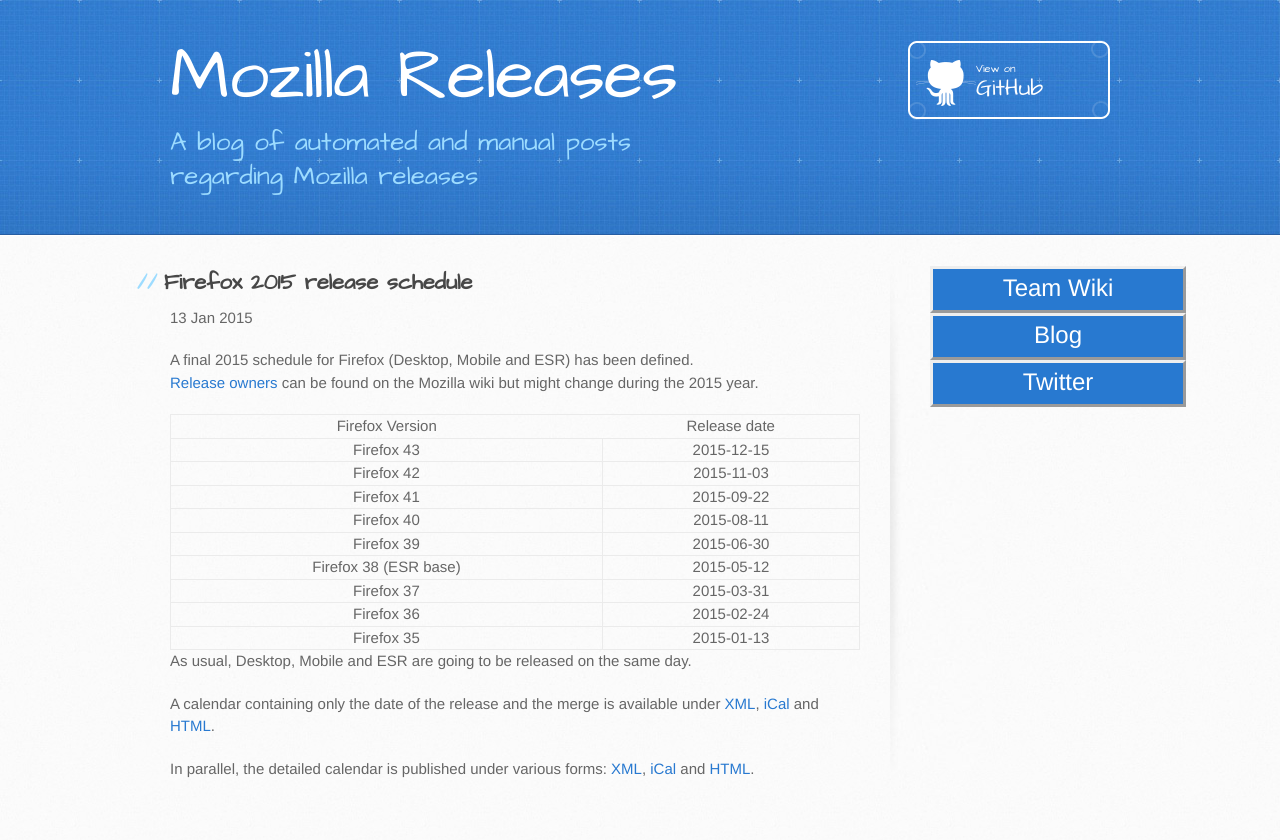
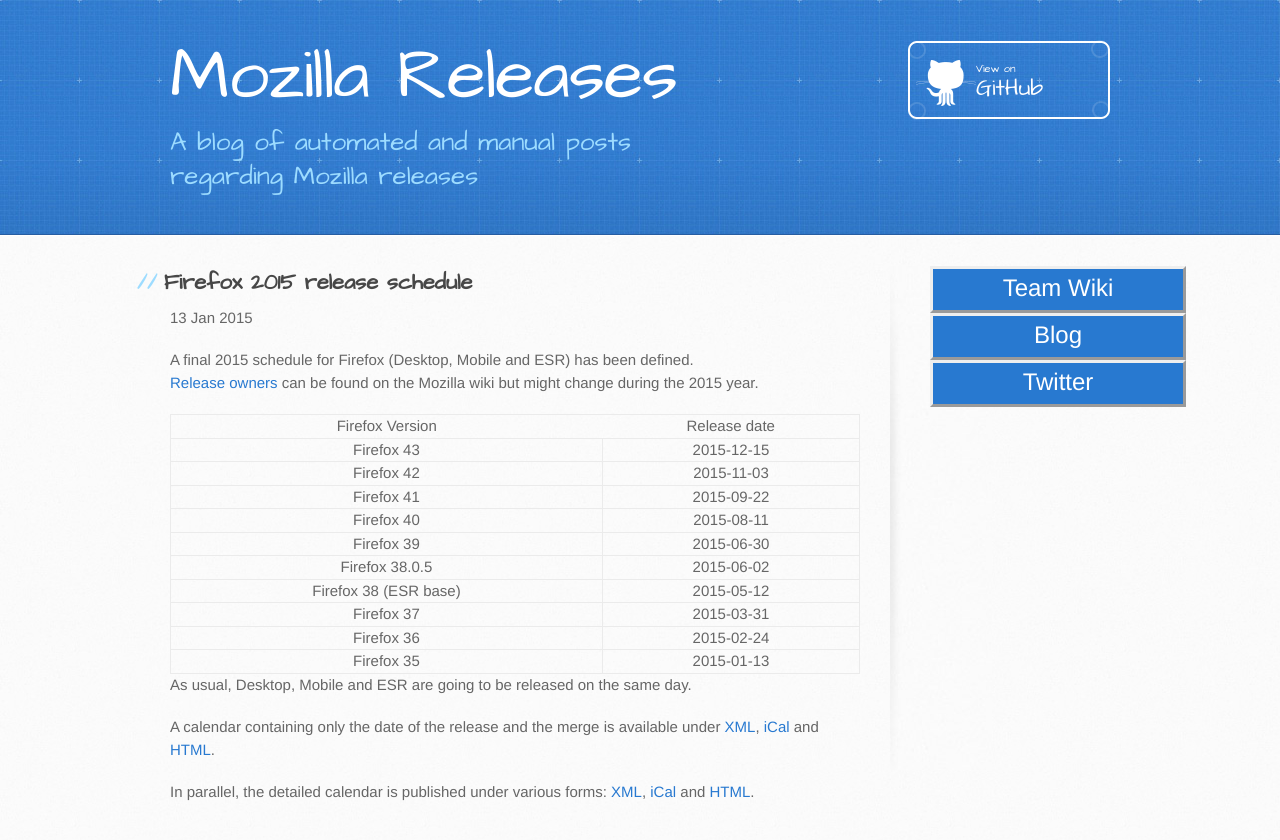
Before and after one commit to mozilla/release-blog, a Jekyll site: the page built from _posts/2015-01-13-release-schedule.md, in a window 1280 px wide. Shown: the top 840 px of the page. Built offline with Jekyll 4.4.1, drawn with Linux system fonts in a browser that asks for light colours; Markdown is read by kramdown in place of the engine named in the settings.

Commit message:
Add 38.0.5 to the release schedule

```diff
--- a/_posts/2015-01-13-release-schedule.md
+++ b/_posts/2015-01-13-release-schedule.md
@@ -40,6 +40,11 @@
 <td>2015-06-30
 </td></tr>
 <tr>
+<td>Firefox 38.0.5
+</td>
+<td>2015-06-02
+</td></tr>
+<tr>
 <td>Firefox 38 (ESR base)
 </td>
 <td>2015-05-12
```
